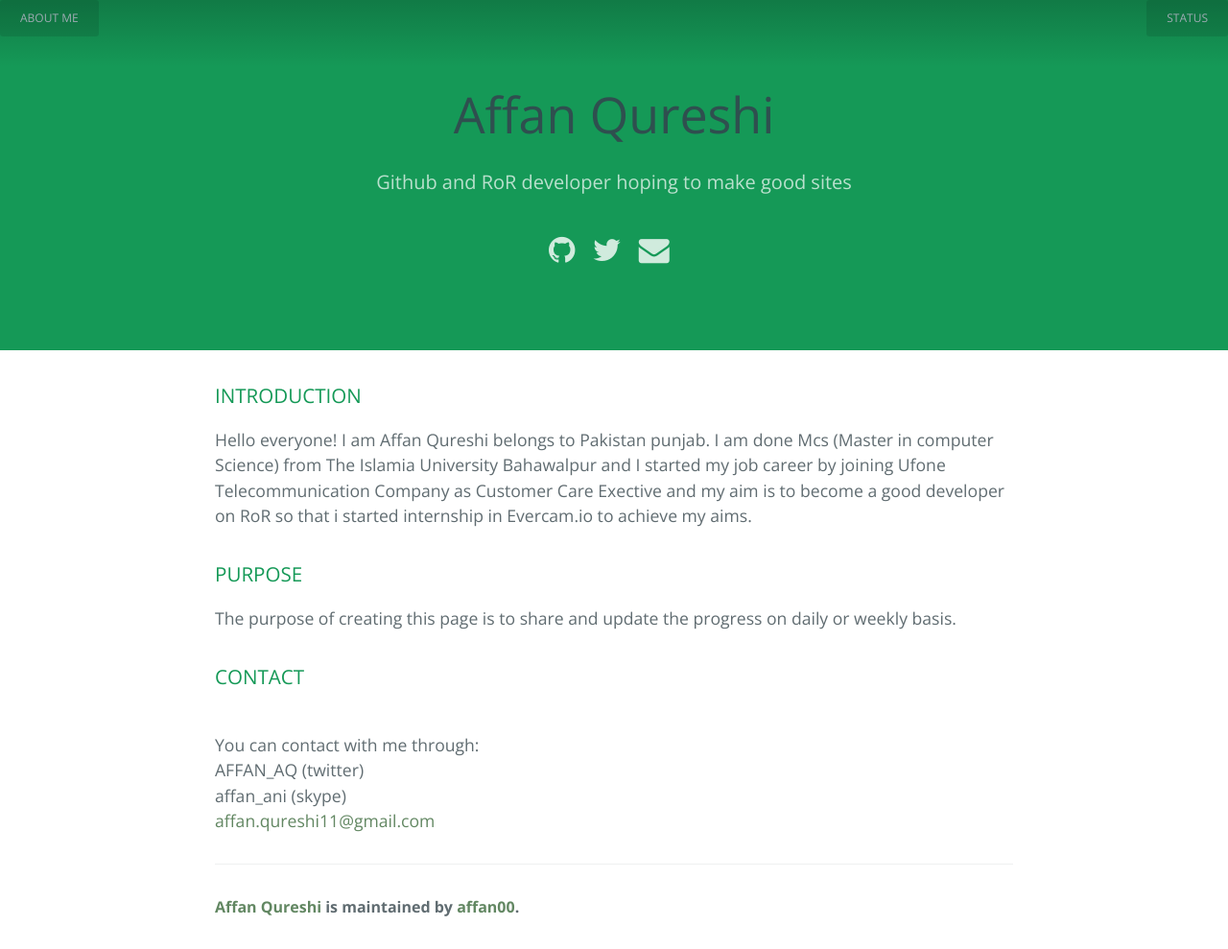
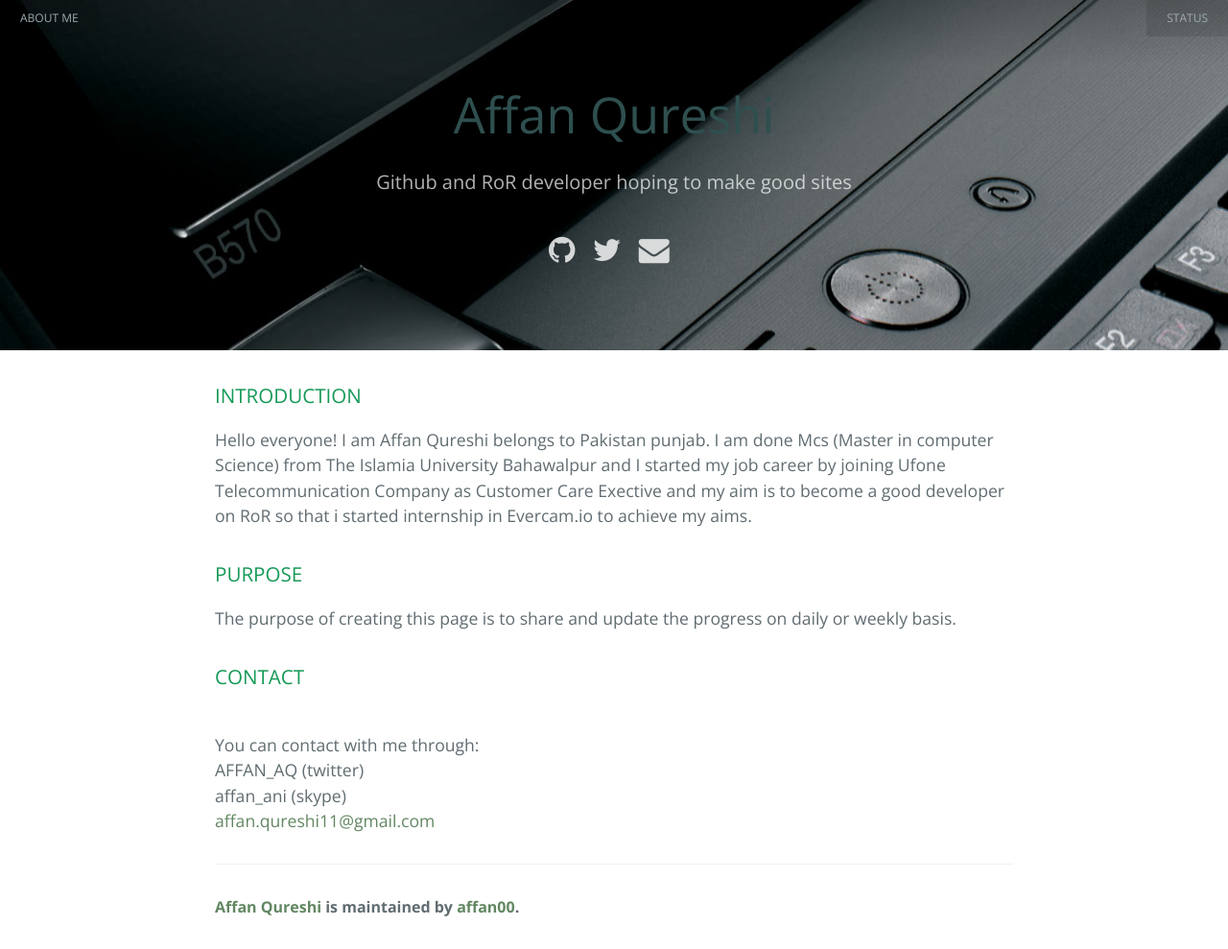
Before and after one commit to affan00/affan00.github.io, a Jekyll site: the page built from index.html, in a window 1280 px wide. Shown: the whole page at 96% size. Built offline with Jekyll 4.4.1, drawn with Linux system fonts in a browser that asks for light colours; nearby versions of some CDN libraries; Markdown is read by kramdown in place of the engine named in the settings.

Commit message:
change url

```diff
--- a/_layouts/default.html
+++ b/_layouts/default.html
@@ -11,7 +11,7 @@
     <link rel="stylesheet" href="https://maxcdn.bootstrapcdn.com/font-awesome/4.4.0/css/font-awesome.min.css">
 </head>
 <body>
-<section class="page-header" style="background-image: url(affan.qithub.io/images/keys.jpg)">
+<section class="page-header" style="background-image: url({{site.baseurl}}/images/keys.jpg)">
     {% include nav.html %}
 
     <a class="project-name" href="{{site.baseurl}}/index.html">Affan Qureshi</a>
```
